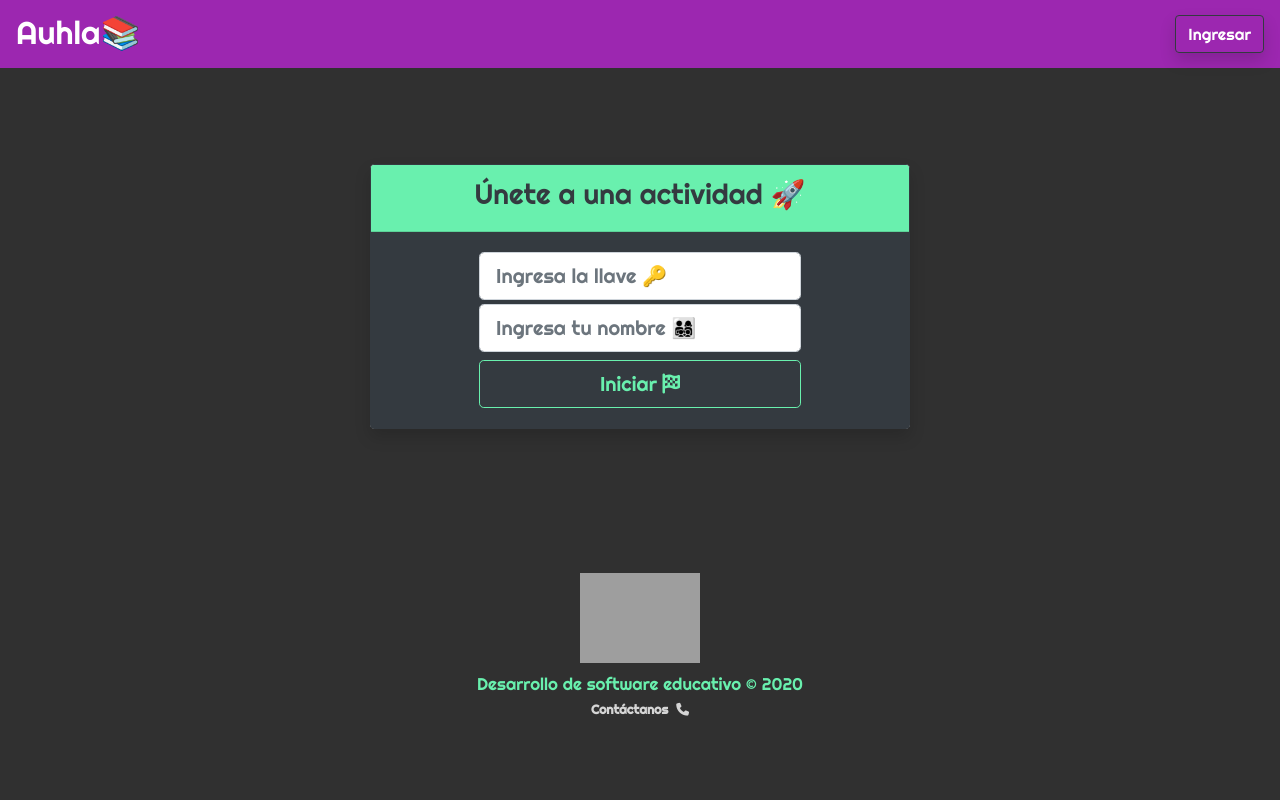
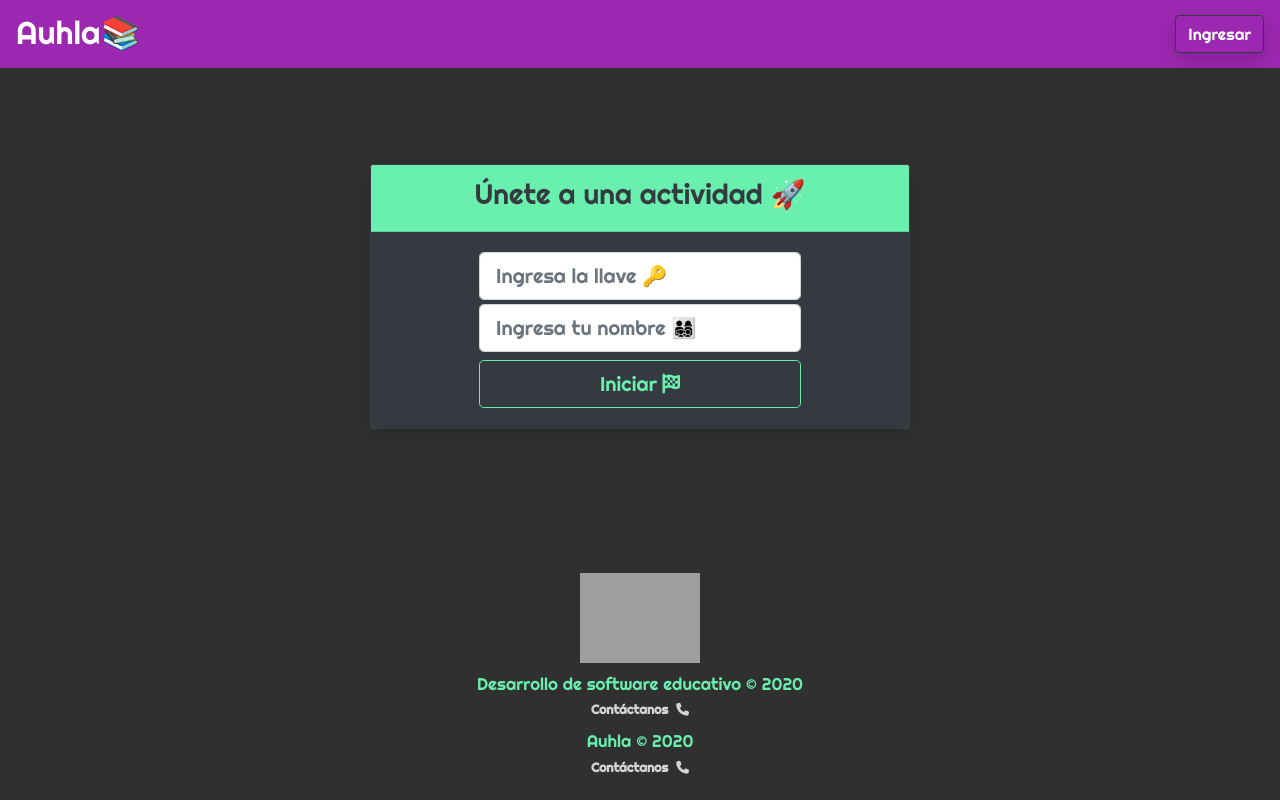
Before and after one commit to auhla/auhla-frontend, an Angular app: page / in a window 1280 px wide. Built offline with nearby package versions, Linux system fonts and the light colour scheme; grey boxes are pictures that could not be loaded.

Commit message:
feat(visitor): footer component

```diff
--- /dev/null
+++ b/src/app/Visitor/visitor/components/footer/footer.component.html
@@ -0,0 +1,14 @@
+<div class="container">
+  <div class="row">
+    <div class="col text-center">
+      <div class="mb-0 mt-2">
+        <a class="text-decoration-none text-brand-secondary"  style="font-size:17px;">
+          Auhla © 2020
+        </a>
+      </div>
+      <a class="text-decoration-none text-white small" href="tel: +56935428483" style=" font-weight:600; opacity: 0.8">
+        Contáctanos<i class="fa fa-phone ml-2"></i>
+      </a>
+    </div>
+  </div>
+</div>
--- /dev/null
+++ b/src/app/Visitor/visitor/components/footer/footer.component.ts
@@ -0,0 +1,15 @@
+import { Component, OnInit } from '@angular/core';
+
+@Component({
+  selector: 'visitor-footer',
+  templateUrl: './footer.component.html',
+  styleUrls: ['./footer.component.css']
+})
+export class FooterComponent implements OnInit {
+
+  constructor() { }
+
+  ngOnInit(): void {
+  }
+
+}
--- a/src/app/Visitor/visitor/visitor.component.html
+++ b/src/app/Visitor/visitor/visitor.component.html
@@ -1,2 +1,3 @@
 <visitor-navbar></visitor-navbar>
 <router-outlet></router-outlet>
+<visitor-footer></visitor-footer>
```
Also changed, not shown: src/app/Visitor/visitor/visitor.module.ts (+8 -3 lines), src/app/Visitor/visitor/components/footer/footer.component.css (added), 1 other file (tests, documents, lock files or other folders).
